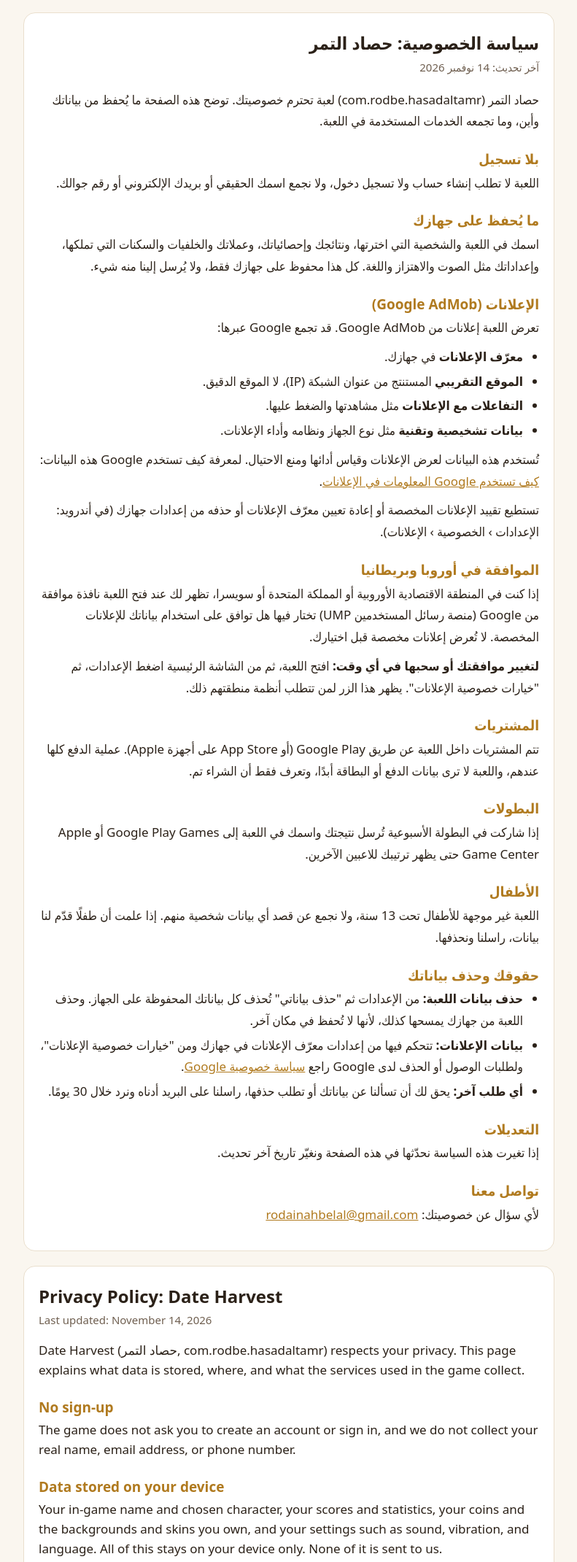
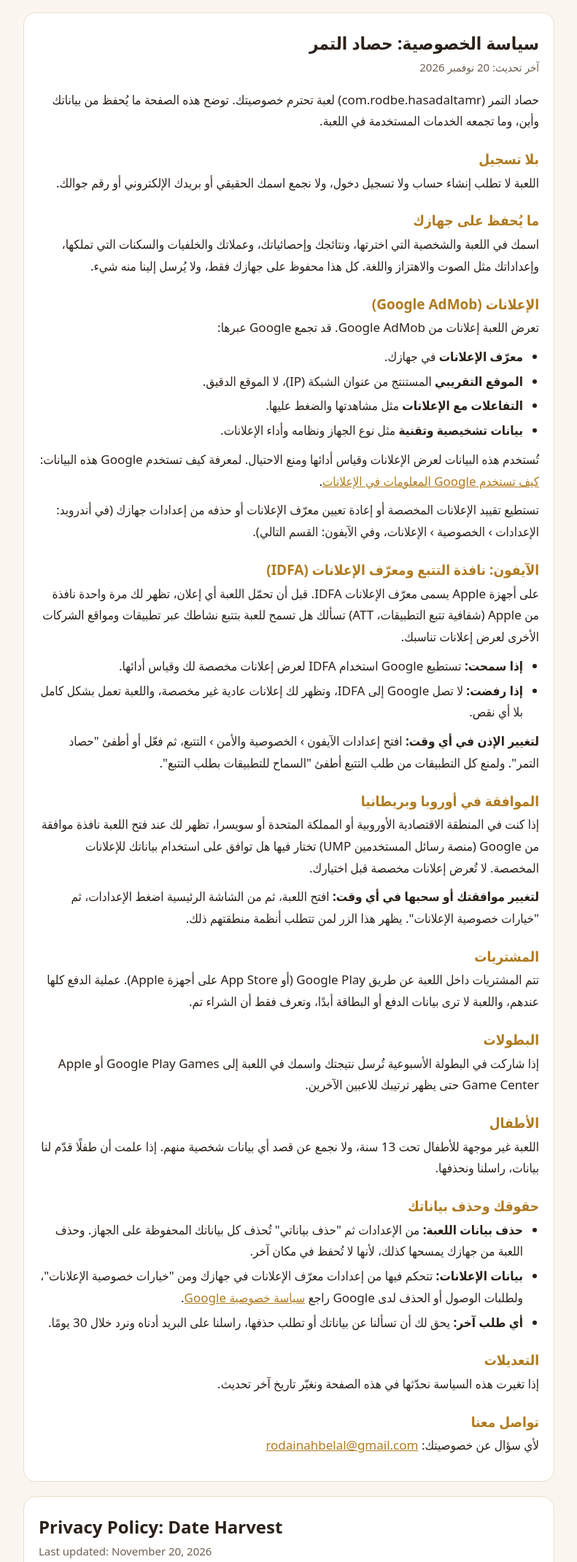
Before and after one commit to Rodbe1/Rodbe1.github.io, a plain HTML site: page hasad-altamr/privacy.html in a window 1280 px wide. Shown: the part 216-2357 px from the top of the page at 73% size, without its empty margins (244-1035 px from the left). Drawn offline with Linux system fonts and the light colour scheme; a web font is replaced by a local one.

Commit message:
سياسة خصوصية حصاد التمر: قسم الآيفون (نافذة ATT ومعرّف IDFA وتغيير الإذن)
Co-Authored-By: Claude Opus 5.5 <noreply@anthropic.com>

```diff
--- a/hasad-altamr/privacy.html
+++ b/hasad-altamr/privacy.html
@@ -79,7 +79,7 @@
 <!-- ===================== العربية ===================== -->
 <section class="policy" id="ar" lang="ar" dir="rtl">
   <h2>سياسة الخصوصية: حصاد التمر</h2>
-  <p class="updated">آخر تحديث: 14 نوفمبر 2026</p>
+  <p class="updated">آخر تحديث: 20 نوفمبر 2026</p>
 
   <p>حصاد التمر (<span class="ltr">com.rodbe.hasadaltamr</span>) لعبة تحترم خصوصيتك. توضح هذه الصفحة ما يُحفظ من بياناتك وأين، وما تجمعه الخدمات المستخدمة في اللعبة.</p>
 
@@ -98,7 +98,15 @@
     <li><strong>بيانات تشخيصية وتقنية</strong> مثل نوع الجهاز ونظامه وأداء الإعلانات.</li>
   </ul>
   <p>تُستخدم هذه البيانات لعرض الإعلانات وقياس أدائها ومنع الاحتيال. لمعرفة كيف تستخدم Google هذه البيانات: <a href="https://policies.google.com/technologies/ads" target="_blank" rel="noopener">كيف تستخدم Google المعلومات في الإعلانات</a>.</p>
-  <p>تستطيع تقييد الإعلانات المخصصة أو إعادة تعيين معرّف الإعلانات أو حذفه من إعدادات جهازك (في أندرويد: الإعدادات › الخصوصية › الإعلانات).</p>
+  <p>تستطيع تقييد الإعلانات المخصصة أو إعادة تعيين معرّف الإعلانات أو حذفه من إعدادات جهازك (في أندرويد: الإعدادات › الخصوصية › الإعلانات، وفي الآيفون: القسم التالي).</p>
+
+  <h3>الآيفون: نافذة التتبع ومعرّف الإعلانات (IDFA)</h3>
+  <p>على أجهزة Apple يسمى معرّف الإعلانات IDFA. قبل أن تحمّل اللعبة أي إعلان، تظهر لك مرة واحدة نافذة من Apple (شفافية تتبع التطبيقات، ATT) تسألك هل تسمح للعبة بتتبع نشاطك عبر تطبيقات ومواقع الشركات الأخرى لعرض إعلانات تناسبك.</p>
+  <ul>
+    <li><strong>إذا سمحت:</strong> تستطيع Google استخدام IDFA لعرض إعلانات مخصصة لك وقياس أدائها.</li>
+    <li><strong>إذا رفضت:</strong> لا تصل Google إلى IDFA، وتظهر لك إعلانات عادية غير مخصصة، واللعبة تعمل بشكل كامل بلا أي نقص.</li>
+  </ul>
+  <p><strong>لتغيير الإذن في أي وقت:</strong> افتح إعدادات الآيفون › الخصوصية والأمن › التتبع، ثم فعّل أو أطفئ "حصاد التمر". ولمنع كل التطبيقات من طلب التتبع أطفئ "السماح للتطبيقات بطلب التتبع".</p>
 
   <h3>الموافقة في أوروبا وبريطانيا</h3>
   <p>إذا كنت في المنطقة الاقتصادية الأوروبية أو المملكة المتحدة أو سويسرا، تظهر لك عند فتح اللعبة نافذة موافقة من Google (منصة رسائل المستخدمين UMP) تختار فيها هل توافق على استخدام بياناتك للإعلانات المخصصة. لا تُعرض إعلانات مخصصة قبل اختيارك.</p>
@@ -130,7 +138,7 @@
 <!-- ===================== English ===================== -->
 <section class="policy" id="en" lang="en" dir="ltr">
   <h2>Privacy Policy: Date Harvest</h2>
-  <p class="updated">Last updated: November 14, 2026</p>
+  <p class="updated">Last updated: November 20, 2026</p>
 
   <p>Date Harvest (حصاد التمر, <span class="ltr">com.rodbe.hasadaltamr</span>) respects your privacy. This page explains what data is stored, where, and what the services used in the game collect.</p>
 
@@ -149,7 +157,15 @@
     <li><strong>Diagnostic and technical data</strong> such as device model, operating system, and ad performance.</li>
   </ul>
   <p>This data is used to serve ads, measure their performance, and prevent fraud. To learn how Google uses it, see <a href="https://policies.google.com/technologies/ads" target="_blank" rel="noopener">How Google uses information in advertising</a>.</p>
-  <p>You can limit personalized ads, or reset or delete your advertising ID, in your device settings (on Android: Settings › Privacy › Ads).</p>
+  <p>You can limit personalized ads, or reset or delete your advertising ID, in your device settings (on Android: Settings › Privacy › Ads; on iPhone: see the next section).</p>
+
+  <h3>iPhone: tracking permission and advertising identifier (IDFA)</h3>
+  <p>On Apple devices the advertising identifier is called the IDFA. Before the game loads any ad, a window from Apple (App Tracking Transparency, ATT) appears once and asks whether you allow the game to track your activity across other companies' apps and websites to show ads that suit you.</p>
+  <ul>
+    <li><strong>If you allow it:</strong> Google may use the IDFA to show you personalized ads and measure their performance.</li>
+    <li><strong>If you decline:</strong> Google does not receive the IDFA, you see regular non-personalized ads, and the game works fully with nothing missing.</li>
+  </ul>
+  <p><strong>To change your choice at any time:</strong> open iPhone Settings › Privacy & Security › Tracking, then turn "Date Harvest" on or off. To stop all apps from asking, turn off "Allow Apps to Request to Track".</p>
 
   <h3>Consent in Europe and the UK</h3>
   <p>If you are in the European Economic Area, the United Kingdom, or Switzerland, a consent form from Google (User Messaging Platform, UMP) appears when you open the game, where you choose whether your data may be used for personalized ads. No personalized ads are shown before you choose.</p>
```
